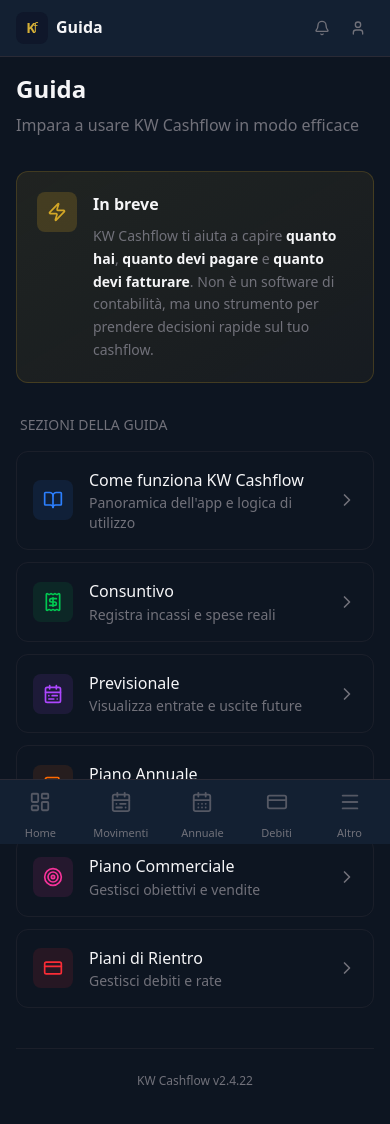
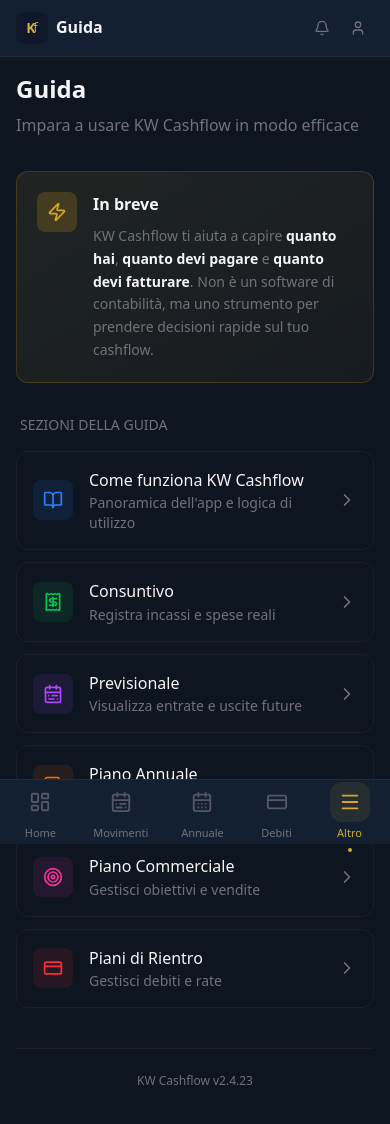
Before and after one commit to karalisweb/controllo-gestione, a Next.js app: page /guida in a window 390 px wide. Shown: the top 1124 px of the page. Built offline with nearby package versions, Linux system fonts and the light colour scheme.

Commit message:
mobile: bottom nav 4+1 link con bottom sheet Altro, rinomina Piano Annuale in Previsionale

```diff
--- a/package.json
+++ b/package.json
@@ -1,6 +1,6 @@
 {
   "name": "kw-cashflow",
-  "version": "2.4.22",
+  "version": "2.4.23",
   "private": true,
   "scripts": {
     "dev": "next dev -p 3002",
--- a/src/app/settings/page.tsx
+++ b/src/app/settings/page.tsx
@@ -369,7 +369,7 @@
   if (loading) {
     return (
       <div className="min-h-screen">
-        <MobileHeader title="Piano Annuale" />
+        <MobileHeader title="Previsionale" />
         <div className="flex items-center justify-center h-64">
           <div className="text-muted-foreground">Caricamento...</div>
         </div>
@@ -384,7 +384,7 @@
       <div className="p-3 sm:p-4 lg:p-6 space-y-4">
         {/* Header */}
         <div>
-          <h1 className="text-lg sm:text-xl lg:text-2xl font-bold text-foreground">Piano Annuale</h1>
+          <h1 className="text-lg sm:text-xl lg:text-2xl font-bold text-foreground">Previsionale</h1>
           <p className="text-xs sm:text-sm text-muted-foreground">
             Gestisci spese, incassi e budget annuale
           </p>
--- a/src/components/MobileNav.tsx
+++ b/src/components/MobileNav.tsx
@@ -1,7 +1,9 @@
 "use client";
 
+import { useState } from "react";
 import Link from "next/link";
-import { usePathname } from "next/navigation";
+import { usePathname, useRouter } from "next/navigation";
+import * as DialogPrimitive from "@radix-ui/react-dialog";
 import { cn } from "@/lib/utils";
 import {
   LayoutDashboard,
@@ -9,29 +11,92 @@
   CalendarDays,
   CreditCard,
   Menu,
+  History,
+  Wand2,
+  PiggyBank,
+  Users,
+  Package,
+  Target,
+  Wallet,
+  TrendingDown,
+  TrendingUp,
+  User,
+  BookOpen,
+  LogOut,
+  X,
 } from "lucide-react";
 
-const mobileNavItems = [
+const mainNavItems = [
   { href: "/", label: "Home", icon: LayoutDashboard },
   { href: "/movimenti", label: "Movimenti", icon: CalendarRange },
   { href: "/annuale", label: "Annuale", icon: CalendarDays },
   { href: "/debts", label: "Debiti", icon: CreditCard },
-  { href: "/settings", label: "Altro", icon: Menu },
+];
+
+const sheetSections = [
+  {
+    title: "OPERATIVO",
+    items: [
+      { href: "/storico", label: "Storico", icon: History },
+      { href: "/riconcilia", label: "Riconcilia", icon: Wand2 },
+      { href: "/fondi", label: "Fondi", icon: PiggyBank },
+    ],
+  },
+  {
+    title: "STRUMENTI",
+    items: [
+      { href: "/anagrafica", label: "Anagrafica", icon: Users },
+      { href: "/servizi", label: "Catalogo Servizi", icon: Package },
+      { href: "/sales", label: "Piano Commerciale", icon: Target },
+      { href: "/settings", label: "Previsionale", icon: Wallet },
+    ],
+  },
+  {
+    title: "SETUP",
+    items: [
+      { href: "/centri-costo", label: "Centri di Costo", icon: TrendingDown },
+      { href: "/centri-ricavo", label: "Centri di Ricavo", icon: TrendingUp },
+    ],
+  },
+  {
+    title: "ACCOUNT",
+    items: [
+      { href: "/profile", label: "Profilo", icon: User },
+      { href: "/guida", label: "Guida", icon: BookOpen },
+    ],
+  },
 ];
 
 export function MobileNav() {
   const pathname = usePathname();
+  const router = useRouter();
+  const [sheetOpen, setSheetOpen] = useState(false);
+
+  const handleLogout = async () => {
+    try {
+      await fetch("/api/auth/logout", { method: "POST" });
+      router.push("/login");
+    } catch (error) {
+      console.error("Errore logout:", error);
+      router.push("/login");
+    }
+  };
+
+  const isPathActive = (href: string) =>
+    pathname === href || (href !== "/" && pathname.startsWith(href));
+  const isAnyMainActive = mainNavItems.some((item) => isPathActive(item.href));
+  const altroActive = !isAnyMainActive;
 
   return (
+    <>
       <nav
         aria-label="Navigazione principale mobile"
         className="fixed bottom-0 left-0 right-0 z-50 lg:hidden border-t border-border bg-card safe-area-bottom"
       >
         <div className="flex items-center justify-around h-16 px-1">
-        {mobileNavItems.map((item) => {
+          {mainNavItems.map((item) => {
             const Icon = item.icon;
-          const isActive = pathname === item.href ||
-            (item.href !== "/" && pathname.startsWith(item.href));
+            const isActive = isPathActive(item.href);
 
             return (
               <Link
@@ -64,7 +129,112 @@
               </Link>
             );
           })}
+
+          <button
+            type="button"
+            onClick={() => setSheetOpen(true)}
+            aria-label="Altro"
+            className={cn(
+              "relative flex flex-col items-center justify-center gap-0.5 py-2 px-2 rounded-xl transition-all min-w-[56px] focus-visible:outline-2 focus-visible:outline-offset-2 focus-visible:outline-primary",
+              altroActive
+                ? "text-primary"
+                : "text-muted-foreground active:scale-95"
+            )}
+          >
+            <div className={cn(
+              "flex items-center justify-center w-10 h-10 rounded-xl transition-colors",
+              altroActive && "bg-primary/10"
+            )}>
+              <Menu className={cn("h-[22px] w-[22px]", altroActive ? "opacity-100" : "opacity-70")} />
+            </div>
+            <span className={cn(
+              "text-[11px] font-medium",
+              altroActive ? "text-primary" : "text-muted-foreground"
+            )}>
+              Altro
+            </span>
+            {altroActive && (
+              <div className="absolute -bottom-0.5 w-1 h-1 rounded-full bg-primary" />
+            )}
+          </button>
         </div>
       </nav>
+
+      <DialogPrimitive.Root open={sheetOpen} onOpenChange={setSheetOpen}>
+        <DialogPrimitive.Portal>
+          <DialogPrimitive.Overlay
+            className="fixed inset-0 z-50 bg-black/60 lg:hidden data-[state=open]:animate-in data-[state=closed]:animate-out data-[state=closed]:fade-out-0 data-[state=open]:fade-in-0"
+          />
+          <DialogPrimitive.Content
+            className="fixed inset-x-0 bottom-0 z-50 flex flex-col bg-card border-t border-border rounded-t-2xl shadow-2xl max-h-[85vh] safe-area-bottom lg:hidden data-[state=open]:animate-in data-[state=closed]:animate-out data-[state=closed]:slide-out-to-bottom data-[state=open]:slide-in-from-bottom duration-300"
+          >
+            <DialogPrimitive.Title className="sr-only">Menu altro</DialogPrimitive.Title>
+            <DialogPrimitive.Description className="sr-only">
+              Tutte le voci di navigazione secondarie
+            </DialogPrimitive.Description>
+
+            <div className="flex justify-center pt-2 pb-1">
+              <div className="w-10 h-1 rounded-full bg-muted-foreground/30" />
+            </div>
+
+            <div className="flex items-center justify-between px-5 pb-2">
+              <span className="text-base font-semibold text-foreground">Altro</span>
+              <DialogPrimitive.Close
+                className="h-8 w-8 flex items-center justify-center rounded-lg hover:bg-muted transition-colors"
+                aria-label="Chiudi"
+              >
+                <X className="h-5 w-5 text-muted-foreground" />
+              </DialogPrimitive.Close>
+            </div>
+
+            <div className="overflow-y-auto px-2 pb-3 flex-1">
+              {sheetSections.map((section) => (
+                <div key={section.title} className="mb-3">
+                  <div className="px-3 pt-2 pb-1 text-[0.7rem] font-semibold uppercase tracking-[0.05em] text-muted-foreground">
+                    {section.title}
+                  </div>
+                  <div className="space-y-0.5">
+                    {section.items.map((item) => {
+                      const Icon = item.icon;
+                      const active = isPathActive(item.href);
+                      return (
+                        <Link
+                          key={item.href}
+                          href={item.href}
+                          onClick={() => setSheetOpen(false)}
+                          aria-current={active ? "page" : undefined}
+                          className={cn(
+                            "flex items-center gap-3 px-3 py-3 rounded-lg text-sm font-medium transition-colors",
+                            active
+                              ? "bg-primary/10 text-primary"
+                              : "text-foreground hover:bg-muted active:bg-muted"
+                          )}
+                        >
+                          <Icon className={cn("h-5 w-5", active ? "opacity-100" : "opacity-70")} />
+                          <span>{item.label}</span>
+                        </Link>
+                      );
+                    })}
+                    {section.title === "ACCOUNT" && (
+                      <button
+                        type="button"
+                        onClick={() => {
+                          setSheetOpen(false);
+                          handleLogout();
+                        }}
+                        className="w-full flex items-center gap-3 px-3 py-3 rounded-lg text-sm font-medium text-foreground hover:bg-muted active:bg-muted transition-colors"
+                      >
+                        <LogOut className="h-5 w-5 opacity-70" />
+                        <span>Esci</span>
+                      </button>
+                    )}
+                  </div>
+                </div>
+              ))}
+            </div>
+          </DialogPrimitive.Content>
+        </DialogPrimitive.Portal>
+      </DialogPrimitive.Root>
+    </>
   );
 }
--- a/src/components/Sidebar.tsx
+++ b/src/components/Sidebar.tsx
@@ -50,7 +50,7 @@
       { href: "/debts", label: "Debiti", icon: CreditCard },
       { href: "/fondi", label: "Fondi", icon: PiggyBank },
       { href: "/sales", label: "Piano Commerciale", icon: Target },
-      { href: "/settings", label: "Piano Annuale", icon: Wallet },
+      { href: "/settings", label: "Previsionale", icon: Wallet },
     ],
   },
   {
--- a/src/components/budget/BudgetTable.tsx
+++ b/src/components/budget/BudgetTable.tsx
@@ -321,7 +321,7 @@
       <Card>
         <CardHeader className="flex flex-row items-center justify-between">
           <div>
-            <CardTitle className="text-lg">Piano Annuale 2026</CardTitle>
+            <CardTitle className="text-lg">Previsionale 2026</CardTitle>
             <p className="text-sm text-muted-foreground">
               Cashflow reale: incassi netti, IVA, quote soci, spese e PDR
             </p>
--- a/src/lib/version.ts
+++ b/src/lib/version.ts
@@ -1 +1 @@
-export const APP_VERSION = "2.4.22";
+export const APP_VERSION = "2.4.23";
```
Also changed, not shown: 2 other files (tests, documents, lock files or other folders). Lines whose indentation alone changed are shown as unchanged.
